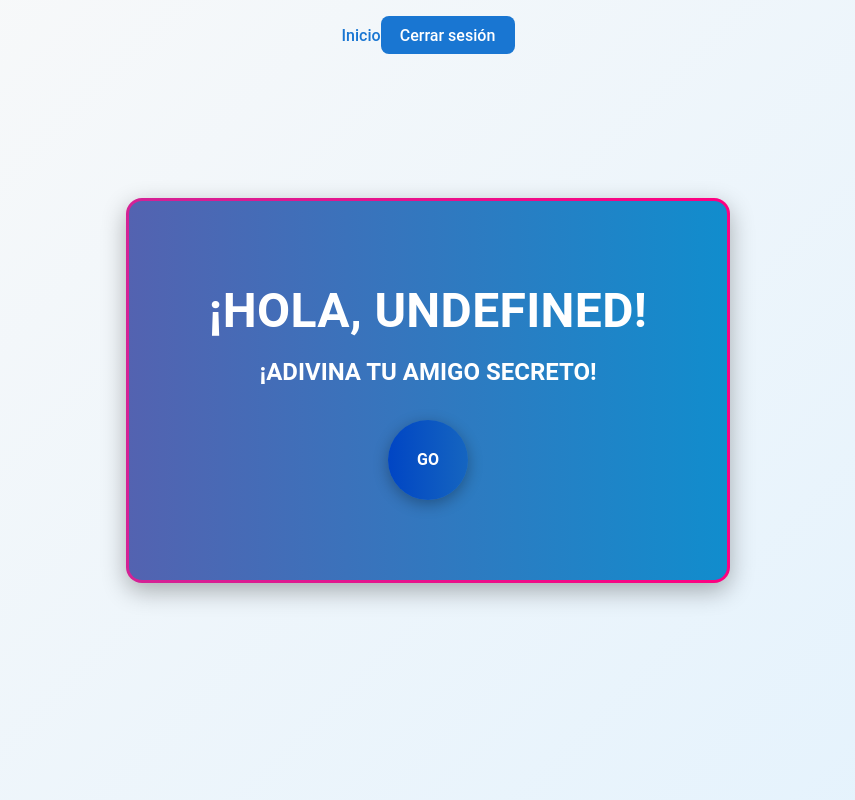
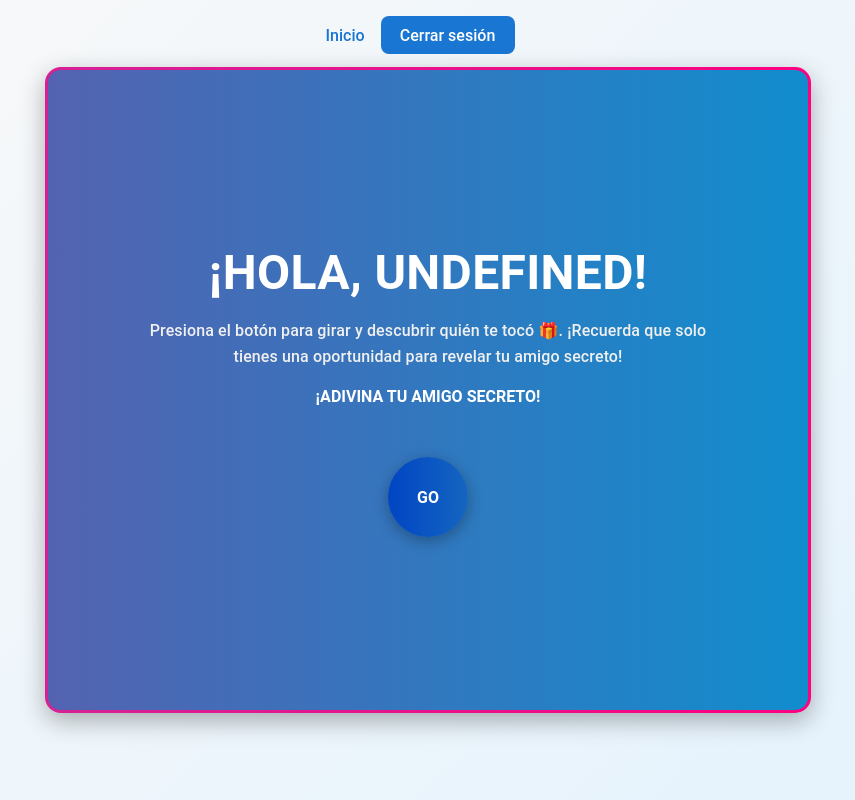
Before and after one commit to Wraithord/secret-friend, a React (Vite) app: page /secretFriend in a window 1280 px wide. Shown: the whole page, without its empty margins (212-1067 px from the left). Built offline with nearby package versions, Linux system fonts and the light colour scheme; no server answers; the database is empty; sample sign-in values are in the browser's storage.

Commit message:
sasasasasasas

```diff
--- a/src/App.jsx
+++ b/src/App.jsx
@@ -65,14 +65,14 @@ function App() {
 
     return (
         <Router>
-            <nav style={{ padding: '1rem', textAlign: 'center' }}>
+            <nav style={{ padding: '1rem', textAlign: 'center', justifyItems: 'center', justifyContent: 'center', alignContent: 'center', alignItems: 'center' }}>
                 <Link to='/home'>Inicio</Link>
                 {currentUser ? (
                     <>
                         {currentUserRole === 'admin' && (
                             <Link to='/admin' style={{ margin: '0 1rem' }}>Administración</Link>
                         )}
-                        <button onClick={handleLogout}>Cerrar sesión</button>
+                        <button onClick={handleLogout} style={{ margin: '0 1rem' }}>Cerrar sesión</button>
                     </>
                 ) : (
                     <Link to='/register'>Iniciar sesión / Registro</Link>
--- a/src/components/Home/Home.jsx
+++ b/src/components/Home/Home.jsx
@@ -73,7 +73,7 @@ function Home({ currentUser }) {
                 <Stack spacing={2} sx={{ mb: { xs: 3, md: 4 } }}>
                     <Box component={motion.div} whileHover={{ scale: 1.05 }} transition={{ duration: 0.3 }}>
                         <Stack direction={{ xs: 'column', sm: 'row' }} spacing={2} alignItems='center'>
-                        <PersonAdd sx={{ color: '#0090C4' }} fontSize='large' />
+                        <PersonAdd sx={{ color: '#0090C4' }} fontSize='large'/>
                         <Typography variant='body1' color='#000'>
                             {`Paso 1: Inicia sesión`}
                         </Typography>
@@ -81,7 +81,7 @@ function Home({ currentUser }) {
                     </Box>
                     <Box component={motion.div} whileHover={{ scale: 1.05 }} transition={{ duration: 0.3 }}>
                         <Stack direction={{ xs: 'column', sm: 'row' }} spacing={2} alignItems='center'>
-                        <Casino sx={{ color: '#0090C4' }} fontSize='large' />
+                        <Casino sx={{ color: '#0090C4' }} fontSize='large'/>
                         <Typography variant='body1' color='#000'>
                             {`Paso 2: Buscar y descubre tu amigo secreto`}
                         </Typography>
@@ -89,7 +89,7 @@ function Home({ currentUser }) {
                     </Box>
                     <Box component={motion.div} whileHover={{ scale: 1.05 }} transition={{ duration: 0.3 }}>
                         <Stack direction={{ xs: 'column', sm: 'row' }} spacing={2} alignItems='center'>
-                        <CardGiftcard sx={{ color: '#0090C4' }} fontSize='large' />
+                        <CardGiftcard sx={{ color: '#0090C4' }} fontSize='large'/>
                         <Typography variant='body1' color='#000'>
                             {`Paso 3: Disfruta y sorprende con tu regalo`}
                         </Typography>
@@ -116,7 +116,7 @@ function Home({ currentUser }) {
                                 component={Link}
                                 to='/secretFriend'
                                 variant='contained'
-                                sx={{ py: 1.5, fontWeight: 'bold', px: { xs: 3, md: 5 }, ':hover': { color: '#000' }}}
+                                sx={{ py: 1.5, fontWeight: 'bold', px: { xs: 3, md: 5 }, ':hover': { color: '#fff' }}}
                             >
                                 {'Amigo secreto'}
                             </Button>
--- a/src/components/SecretFriend.jsx
+++ b/src/components/SecretFriend.jsx
@@ -153,45 +153,69 @@ function SecretFriend() {
                 display: 'flex',
                 alignItems: 'center',
                 justifyContent: 'center',
+                px: { xs: 2, sm: 4, md: 6 },
             }}
         >
             <Paper
                 component={motion.div}
+                animate={{ scale: 1, opacity: 1 }}
                 initial={{ scale: 0.9, opacity: 0 }}
-                animate={{ scale: 1, opacity: 1 }}
                 transition={{ duration: 0.8, ease: 'easeOut' }}
                 sx={{
-                    borderRadius: 4,
+                    width: '100%',
+                    height: 'auto',
+                    display: 'flex',
                     textAlign: 'center',
-                    p: { xs: 4, sm: 6, md: 10 },
+                    alignItems: 'center',
+                    flexDirection: 'column',
+                    justifyContent: 'center',
                     backgroundSize: '600% 600%',
                     backgroundOrigin: 'border-box',
+                    borderRadius: { xs: 0, sm: 4 },
                     border: '3px solid transparent',
+                    p: { xs: 3, sm: 5, md: 8, lg: 10 },
                     backgroundClip: 'padding-box, border-box',
-                    boxShadow: '0 8px 25px rgba(0,0,0,0.3)',
                     animation: 'gradientShift 12s ease infinite',
                     '@keyframes gradientShift': {
                         '0%': { backgroundPosition: '0% 50%' },
                         '50%': { backgroundPosition: '100% 50%' },
                         '100%': { backgroundPosition: '0% 50%' },
                     },
+                    minHeight: { xs: '60vh', sm: '50vh', md: '60vh' },
+                    boxShadow: { xs: 'none', sm: '0 8px 25px rgba(0,0,0,0.3)' },
+                    maxWidth: { xs: '100%', sm: 600, md: 900, lg: 1100, xl: 1400 },
                     backgroundImage: 'linear-gradient(270deg, #0f8ece, #d80e77, #0045C4), linear-gradient(90deg, #00c6ff, #ff0080)',
                 }}
             >
-                <Box sx={{ textAlign: 'center', mb: 4 }}>
+                <Box sx={{ textAlign: 'center', mb: 6 }}>
                     <Typography
                         variant='h4'
                         sx={{
+                            color: '#fff',
                             fontWeight: 'bold',
-                            color: '#fff',
                             textTransform: 'uppercase',
                             fontSize: { xs: '1.8rem', sm: '2.2rem', md: '3rem' },
                         }}
                     >
                         {`¡Hola, ${user?.name?.trim()}!`}
                     </Typography>
+                    {!winner && (
+                        <Typography
+                            variant='h6'
+                            sx={{
+                                mt: 2,
+                                mx: 'auto',
+                                maxWidth: 600,
+                                color: '#f0f0f0',
+                                fontSize: { xs: '0.9rem', sm: '1rem' },
+                            }}
+                        >
+                            Presiona el botón para girar y descubrir quién te tocó 🎁.
+                            ¡Recuerda que solo tienes una oportunidad para revelar tu amigo secreto!
+                        </Typography>
+                    )}
                     <Typography
-                        variant='h5'
+                        variant='h'
                         component={motion.div}
                         textTransform='uppercase'
                         animate={{ y: 0, opacity: 1 }}
@@ -203,15 +227,17 @@ function SecretFriend() {
                     </Typography>
                 </Box>
                 {!winner && (
-                    <Box sx={{ display: 'flex', flexDirection: 'column', alignItems: 'center', gap: 2 }}>
+                    <Box sx={{ display: 'flex', flexDirection: 'column', alignItems: 'center' }}>
                         <SpinButton spinning={spinning} onClick={spin}/>
                     </Box>
                 )}
                 {winner && (
                     <>
-                        <Confetti recycle={false} numberOfPieces={250} width={width}height={height}/>
+                        <Confetti recycle={false} numberOfPieces={250} width={width} height={height} />
                         <motion.div
-                            initial={{ scale: 0, opacity: 0 }} animate={{ scale: 1, opacity: 1 }} transition={{ duration: 1.2, ease: 'easeOut' }}
+                            initial={{ scale: 0, opacity: 0 }}
+                            animate={{ scale: 1, opacity: 1 }}
+                            transition={{ duration: 1.2, ease: 'easeOut' }}
                         >
                             <Box
                                 sx={{
@@ -253,30 +279,6 @@ function SecretFriend() {
                         </motion.div>
                     </>
                 )}
-                {/* {user?.role === 'admin' && !winner && (
-                    <Box sx={{ mt: 4, textAlign: 'center' }}>
-                        <Button
-                            sx={{
-                                px: 6,
-                                py: 1.5,
-                                color: '#fff',
-                                fontWeight: 'bold',
-                                fontSize: '1.1rem',
-                                transition: 'all 0.3s ease',
-                                '&:active': { transform: 'scale(0.97)' },
-                                boxShadow: '0 4px 15px rgba(0,0,0,0.3)',
-                                background: 'linear-gradient(90deg, #0045C4, #1565c0)',
-                                '&:hover': {
-                                    transform: 'scale(1.05)',
-                                    background: 'linear-gradient(90deg, #1565c0, #0045C4)',
-                                },
-                            }}
-                            onClick={assignSecretFriends}
-                        >
-                            {`Repartir automáticamente`}
-                        </Button>
-                    </Box>
-                )} */}
             </Paper>
         </Container>
     );
@@ -337,3 +339,28 @@ function SpinButton({ spinning, onClick }) {
 };
 
 export default SecretFriend;
+
+                {/* {user?.role === 'admin' && !winner && (
+                    <Box sx={{ mt: 4, textAlign: 'center' }}>
+                        <Button
+                            sx={{
+                                px: 6,
+                                py: 1.5,
+                                color: '#fff',
+                                fontWeight: 'bold',
+                                fontSize: '1.1rem',
+                                transition: 'all 0.3s ease',
+                                '&:active': { transform: 'scale(0.97)' },
+                                boxShadow: '0 4px 15px rgba(0,0,0,0.3)',
+                                background: 'linear-gradient(90deg, #0045C4, #1565c0)',
+                                '&:hover': {
+                                    transform: 'scale(1.05)',
+                                    background: 'linear-gradient(90deg, #1565c0, #0045C4)',
+                                },
+                            }}
+                            onClick={assignSecretFriends}
+                        >
+                            {`Repartir automáticamente`}
+                        </Button>
+                    </Box>
+                )} */}
```
